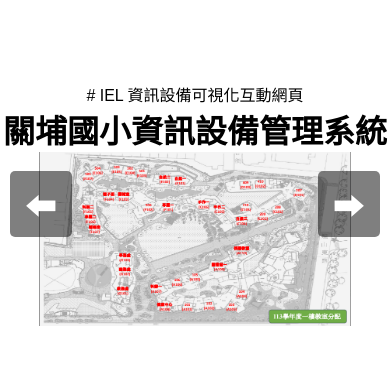
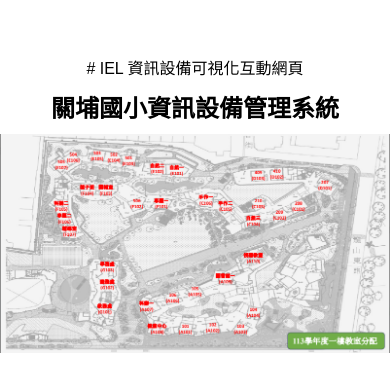
Before and after one commit to Jhanfong150983/IEL, a plain HTML site: page index.html in a window 390 px wide. Shown: the part 218-610 px from the top of the page. Drawn offline with Linux system fonts and the light colour scheme.

Commit message:
Update index.html

```diff
--- a/index.html
+++ b/index.html
@@ -18,11 +18,12 @@ body {
     align-items: center;  /* 確保所有內容水平置中 */
     height: 100vh;  /* 讓 body 佔滿整個視窗 */
     overflow: hidden;
+    text-align: center;
 }
 
 h1 {
-    margin: 0;
-    padding: 0;
+    margin: 10px 0;
+    font-size: 1.5rem;
 }
 
 .map-container {
@@ -35,7 +36,8 @@ h1 {
 
 .map-wrapper {
     position: relative;
-    width: 80vw;  /* 設定寬度，確保不超過畫面 */
+    width: 90vw;  /* 預設寬度，適應電腦 & 平板 */
+    max-width: 800px; /* 限制最大寬度，避免在大螢幕上過小 */
     height: auto;
     display: flex;
     justify-content: center;  /* 確保內部的圖片也置中 */
@@ -44,6 +46,7 @@ h1 {
 
 .map-wrapper img {
     max-width: 100%;  /* 確保圖片不會超出容器 */
+    max-height: 75vh; /* 限制最大高度，避免超過螢幕 */
     height: auto;
     object-fit: contain;
     transition: opacity 0.3s ease-in-out;
@@ -72,7 +75,30 @@ h1 {
     background-color: rgba(0, 0, 0, 0.8);
 }
 
+@media (max-width: 768px) { /* 平板 */
+    .map-wrapper {
+        width: 95vw;
+        max-width: 600px;
+    }
+    .map-wrapper img {
+        max-height: 60vh;
+    }
+    .arrow {
+        display: none;
+    }
+}
 
+@media (max-width: 480px) { /* 手機 */
+    .map-wrapper {
+        width: 100vw;
+    }
+    .map-wrapper img {
+        max-height: 50vh;
+    }
+    .arrow {
+        display: none;
+    }
+}
     </style>
 </head>
 <body>
```
